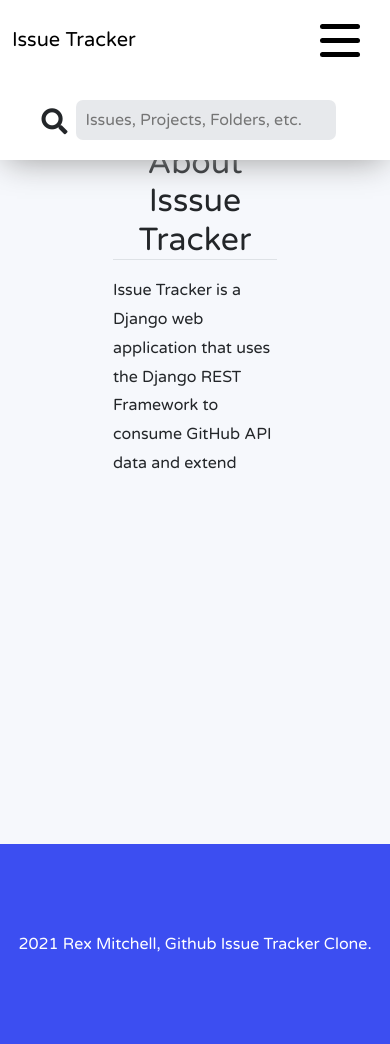
After one commit to RHAM231/GitHub-Issue-Frontend, a Django app: page /about in a window 390 px wide. The commit adds this page. Run offline with Django 3.2, Linux system fonts and the light colour scheme; some libraries are stand-ins or nearby versions.

Commit message:
Working on about page

```diff
--- /dev/null
+++ b/base/templates/base/about.html
@@ -0,0 +1,28 @@
+{% extends "base/base.html" %}
+{% load static %}
+
+{% block content %}
+
+<div class="container-no-margin mr-3 ml-3">
+  <div class="row mt-5 mb-5"></div>
+  <div class="row mt-5 mb-5"></div>
+
+  <div class="row">
+    <div class="col-6 col-offset-3 mx-auto">
+      <h2 class="text-center border-bottom mb-3">About Isssue Tracker</h2>
+    </div>
+  </div>
+
+  <div class="row">
+    <div class="col-6 col-offset-3 mx-auto">
+      <a class="mb-2">Issue Tracker is a Django web application that
+          uses the Django REST Framework to consume GitHub API data
+          and extend
+
+      </a>
+    </div>
+  </div>
+
+<div class="row mb-4"></div>
+</div>
+{% endblock content %}
--- a/base/templates/base/base.html
+++ b/base/templates/base/base.html
@@ -98,8 +98,7 @@ See views.py under the projects app
           </div>
         <li class="nav-item"><a href="{% url 'project-list' %}" class="nav-link link-hover">Projects</a></li>
         <li class="nav-item"><a href="{% url 'issue-list' %}" class="nav-link link-hover">Issues</a></li>
-        <li class="nav-item"><a href="" class="nav-link link-hover">Contact</a></li>
-        <li class="nav-item"><a href="" class="nav-link link-hover">Github</a></li>
+        <li class="nav-item"><a href="{% url 'about' %}" class="nav-link link-hover">About</a></li>
       </ul>
       <ul class="navbar-nav ml-auto">
         <li class="nav-item nav-search">
@@ -131,7 +130,7 @@ and footer to easily control, size, spacing, and background color
 
         <div class="footer-text col-sm-12 col-lg-12 my-auto">
           <div>
-            <a>&copy 2021 Rex Mitchell. All rights reserved.</a>
+            <a>2021 Rex Mitchell, Github Issue Tracker Clone.</a>
           </div>
         </div>
 
--- a/base/urls.py
+++ b/base/urls.py
@@ -14,4 +14,5 @@ urlpatterns = [
     path('issue-update', views.issue_update, name='issue-update'),
     path('issue-delete', views.issue_delete, name='issue-delete'),
     path('issue-list', views.issue_list, name='issue-list'),
+    path('about', views.about, name='about'),
 ]
--- a/base/views.py
+++ b/base/views.py
@@ -66,3 +66,7 @@ def issue_list(request):
         'form': form,
     }
     return render(request, 'base/issue_list.html', context)
+
+
+def about(request):
+    return render(request, 'base/about.html')
--- a/static/style.css
+++ b/static/style.css
@@ -237,11 +237,33 @@ keep from breaking the navbar.*/
   .navbar-expand-custom .navbar-nav .dropdown-menu {
     position: absolute;
   }
+  .nav-search-collapse{
+    display: none;
+  }
 }
 
 @media (max-width: 1325px) {
+  .login-out-link{
+    margin-left: 0px;
+  }
   .nav-search{
     display: none;
+  }
+}
+
+/* Make our mobile search bar drop to a second line on very small screens */
+@media (max-width: 600px) {
+  .navbar{
+    flex-wrap:wrap;
+  }
+  .nav-search-collapse{
+    width: 100%;
+    order: 3;
+    text-align: center;
+  }
+  #id_master_search{
+    margin-right: 0px;
+    margin-left: 17px;
   }
 }
 
@@ -1070,6 +1092,12 @@ keep from breaking the navbar.*/
   margin-left: 15px;
 }
 
+@media (max-width: 1325px) {
+  .login-out-link{
+    margin-left: 0px;
+  }
+}
+
 .login-out-link:hover{
   color: #000000;
   text-decoration: none;
```
Also changed, not shown: base/templates/base/home.html (+7 -6 lines).
